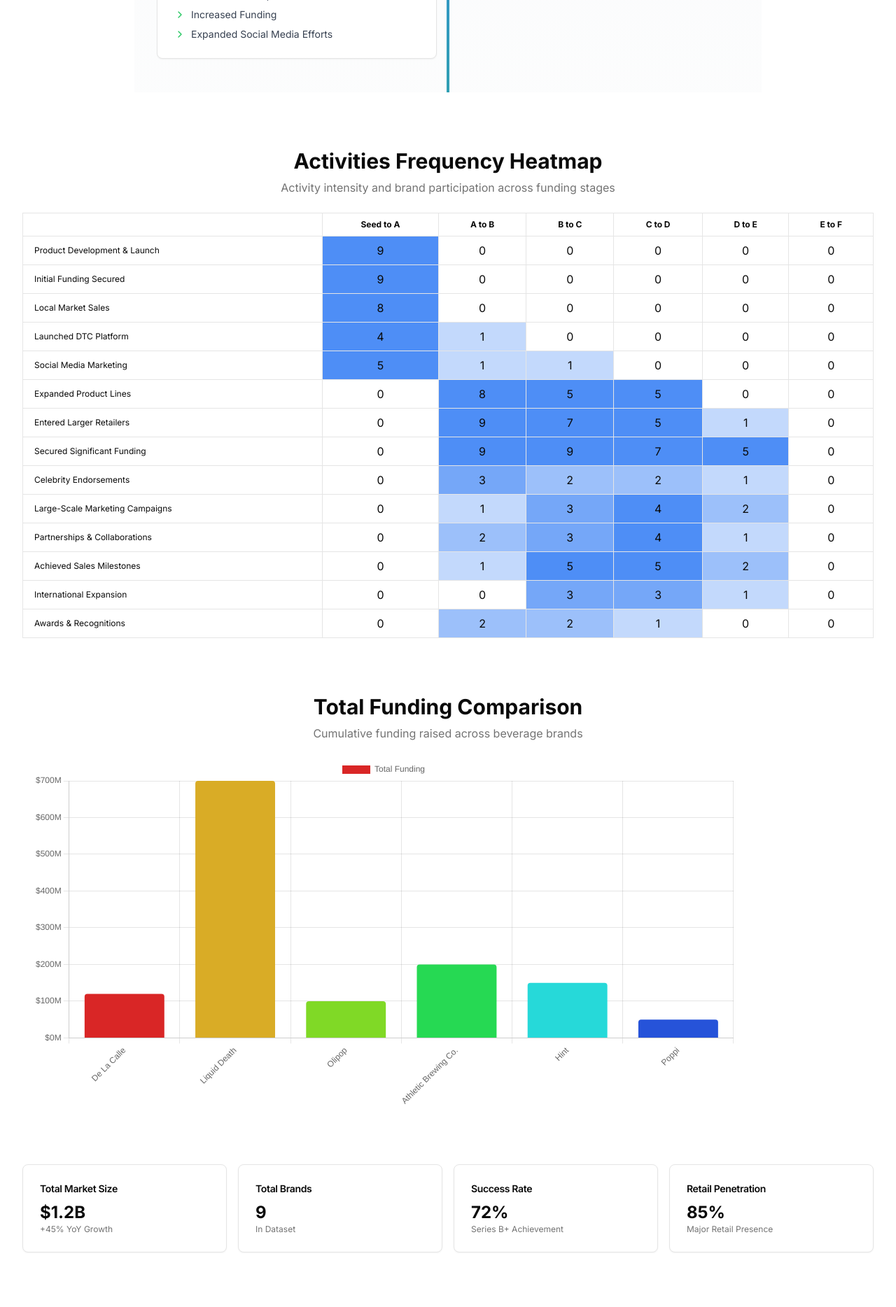
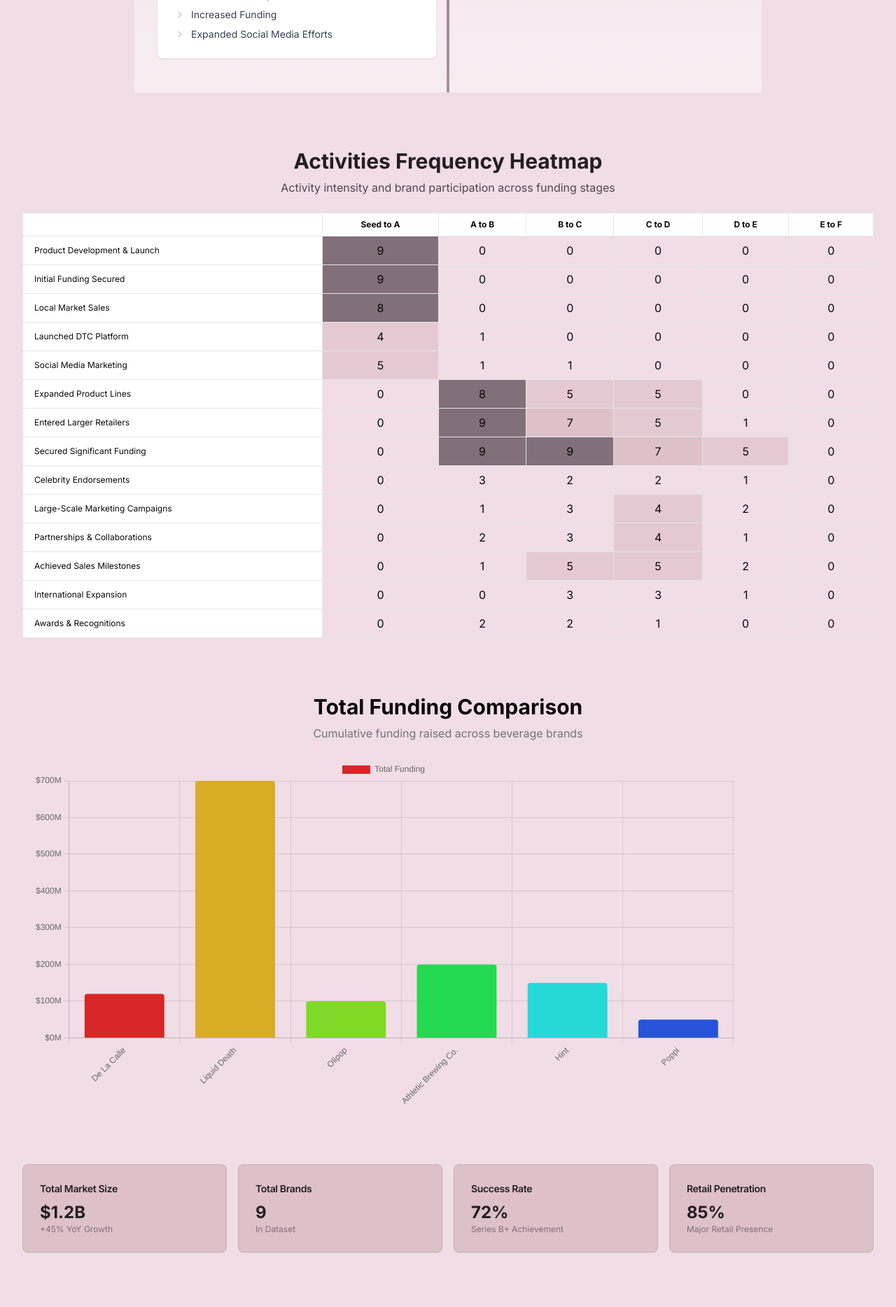
Before and after one commit to deathbybutterchicken/btomorrow, a Next.js app: page /summary in a window 1280 px wide. Shown: the part 880-2748 px from the top of the page at 70% size. Built offline with nearby package versions, Linux system fonts and the light colour scheme.

Commit message:
Summary styling v2 updated

```diff
--- a/src/components/Heatmap.tsx
+++ b/src/components/Heatmap.tsx
@@ -1147,17 +1147,20 @@
                     stage as keyof typeof activityData.stages
                   ];
                 const value = cellData.count;
-                const intensity = Math.min(0.9, value * 0.2 + 0.1);
+                const getBackgroundColor = (value: number) => {
+                  if (value === 0) return 'transparent';
+                  if (value >= 8) return '#816F7B';  // darkest
+                  if (value >= 6) return '#DDC0C8';  // medium dark
+                  if (value >= 4) return '#E4C9D2';  // medium light
+                  return '#F0DDE5';                  // lightest
+                };
 
                 return (
                   <td
                     key={idx}
                     className="border px-4 py-2 text-center cursor-pointer"
                     style={{
-                      backgroundColor:
-                        value > 0
-                          ? `rgba(59, 130, 246, ${intensity})`
-                          : "transparent",
+                      backgroundColor: getBackgroundColor(value)
                     }}
                     onClick={() => {
                       if (value > 0) {
--- a/src/components/Timeline.jsx
+++ b/src/components/Timeline.jsx
@@ -59,7 +59,7 @@
 const Timeline = () => {
   return (
     <ScrollArea className="h-[calc(100vh-4rem)] w-full max-w-4xl mx-auto">
-      <div className="p-8 bg-gradient-to-b from-gray-50 to-white rounded-xl shadow-xl">
+      <div className="p-8 bg-gradient-to-b from-[#F0DDE5] to-white rounded-xl shadow-xl">
         <h1 className="text-4xl font-bold text-center mb-4 text-gray-800">
           Typical Growth Path
         </h1>
@@ -68,7 +68,7 @@
         </p>
 
         <div className="relative">
-          <div className="absolute left-1/2 transform -translate-x-1/2 h-full w-1 bg-gradient-to-b from-blue-500 to-green-500"></div>
+          <div className="absolute left-1/2 transform -translate-x-1/2 h-full w-1 bg-gradient-to-b from-[#816F7B] to-[#DDC0C8]"></div>
 
           {stages.map((stage, index) => (
             <div
@@ -80,7 +80,7 @@
               <div className="w-1/2"></div>
               <Badge
                 variant="outline"
-                className="absolute left-1/2 transform -translate-x-1/2 z-10 bg-white text-blue-500 border-blue-500"
+                className="absolute left-1/2 transform -translate-x-1/2 z-10 bg-white text-[#816F7B] border-[#816F7B]"
               >
                 {`Stage ${index + 1}`}
               </Badge>
@@ -90,7 +90,7 @@
                 } transition-all duration-300 ease-in-out hover:shadow-lg`}
               >
                 <CardHeader>
-                  <CardTitle className="text-2xl font-semibold text-blue-700">
+                  <CardTitle className="text-2xl font-semibold text-[#816F7B]">
                     {stage.title}
                   </CardTitle>
                 </CardHeader>
@@ -101,7 +101,7 @@
                         key={itemIndex}
                         className="flex items-center text-gray-700"
                       >
-                        <ChevronRight className="mr-2 h-4 w-4 text-green-500 flex-shrink-0" />
+                        <ChevronRight className="mr-2 h-4 w-4 text-[#DDC0C8] flex-shrink-0" />
                         <span className="text-sm">{item}</span>
                       </li>
                     ))}
@@ -113,14 +113,14 @@
 
           <Badge
             variant="default"
-            className="absolute top-0 left-1/2 -translate-x-1/2 -translate-y-1/2 bg-blue-500 text-white"
+            className="absolute top-0 left-1/2 -translate-x-1/2 -translate-y-1/2 bg-[#816F7B] text-white"
           >
             Start
           </Badge>
 
           <Badge
             variant="default"
-            className="absolute bottom-0 left-1/2 -translate-x-1/2 translate-y-1/2 bg-green-500 text-white"
+            className="absolute bottom-0 left-1/2 -translate-x-1/2 translate-y-1/2 bg-[#DDC0C8] text-white"
           >
             Goal
           </Badge>
--- a/src/components/summary.tsx
+++ b/src/components/summary.tsx
@@ -21,6 +21,7 @@
   BarElement,
   Tooltip,
   Legend,
+  TooltipItem,
 } from "chart.js";
 import { Chart as ChartJSReact } from "react-chartjs-2";
 import { Card, CardContent, CardHeader, CardTitle, CardDescription } from "@/components/ui/card";
@@ -46,11 +47,6 @@
 const Heatmap = dynamic(() => import("./Heatmap").then((mod) => mod.default), {
   ssr: false,
 });
-const BarChartComponent = dynamic(() => import("./BarChartComponent"), {
-  ssr: false,
-});
-const SankeyDiagram = dynamic(() => import("./SankeyDiagram"), { ssr: false });
-const BrandCard = dynamic(() => import("./BrandCard"), { ssr: false });
 
 // Data structures
 interface ActivityData {
@@ -218,9 +214,12 @@
   }
 ];
 
+// Add this type definition at the top of the file with other interfaces
+interface TooltipContext {
+  raw: number;
+}
+
 function Summary() {
-  const router = useRouter();
-
   // Update the selectedCell state interface to include brands
   const [selectedCell, setSelectedCell] = useState<{
     activity: string;
@@ -282,8 +281,9 @@
       responsive: true,
       scales: {
         y: {
+          beginAtZero: true,
           ticks: {
-            callback: function(value: number) {
+            callback: function(this: unknown, value: number | string) {
               return `$${value}M`;
             }
           }
@@ -298,8 +298,8 @@
       plugins: {
         tooltip: {
           callbacks: {
-            label: function(context: any) {
-              return `$${context.raw}M`;
+            label: function(tooltipItem: TooltipItem<"bar">) {
+              return `${tooltipItem.formattedValue}`;
             }
           }
         }
@@ -390,10 +390,6 @@
     { brand: "Biolyte", years: 7 }
   ];
 
-  const strategyData = [
-    // ... copy the strategyData array from your provided code ...
-  ];
-
   // Update the TabsContent components to use ChartJS
   const FundingAnalysisChart = () => {
     const chartData = {
@@ -458,15 +454,15 @@
 
   return (
     <>
-      <NavBar textColor="text-black" />
-      <div className="flex flex-col items-center min-h-screen bg-background">
+      <NavBar textColor="text-[#231E24]" />
+      <div className="flex flex-col items-center min-h-screen bg-[#F0DDE5]">
         <div className="w-full max-w-7xl space-y-20 px-4 sm:px-6 lg:px-8 py-16">
           {/* Hero Section */}
           <div className="text-center space-y-4">
-            <h1 className="text-4xl font-bold tracking-tight sm:text-6xl">
+            <h1 className="text-4xl font-bold tracking-tight text-[#231E24] sm:text-6xl">
               Beverage Brand Growth Analysis
             </h1>
-            <p className="text-xl text-muted-foreground max-w-2xl mx-auto">
+            <p className="text-xl text-[#524751] max-w-2xl mx-auto">
               Comprehensive analysis of growth patterns across funding stages for
               successful beverage brands
             </p>
@@ -481,46 +477,44 @@
             {/* Heatmap */}
             <div className="space-y-6">
               <div className="text-center space-y-2">
-                <h2 className="text-3xl font-bold">
+                <h2 className="text-3xl font-bold text-[#231E24]">
                   Activities Frequency Heatmap
                 </h2>
-                <p className="text-muted-foreground">
+                <p className="text-[#524751]">
                   Activity intensity and brand participation across funding stages
                 </p>
               </div>
               <Heatmap onCellClick={handleCellClick} />
             </div>
-          </section>{" "}
-          {/* Add this closing tag */}
+          </section>
           {/* Dialog for cell details */}
           <Dialog
             open={!!selectedCell}
             onOpenChange={() => setSelectedCell(null)}
           >
-            <DialogContent>
+            <DialogContent className="bg-[#E4C9D2]">
               <DialogHeader>
-                <DialogTitle>
+                <DialogTitle className="text-[#231E24]">
                   {selectedCell?.activity} - {selectedCell?.stage}
                 </DialogTitle>
               </DialogHeader>
               {selectedCell && (
-                <div className="space-y-4">
+                <div className="space-y-4 text-[#524751]">
                   <p>
-                    <strong>Activity:</strong> {selectedCell.activity}
+                    <strong className="text-[#231E24]">Activity:</strong> {selectedCell.activity}
                   </p>
                   <p>
-                    <strong>Stage:</strong> {selectedCell.stage}
+                    <strong className="text-[#231E24]">Stage:</strong> {selectedCell.stage}
                   </p>
                   <p>
-                    <strong>Number of Brands:</strong> {selectedCell.value}
+                    <strong className="text-[#231E24]">Number of Brands:</strong> {selectedCell.value}
                   </p>
-                  {/* Brands list with descriptions */}
                   <div>
-                    <h3 className="text-lg font-semibold mb-2">Brands:</h3>
+                    <h3 className="text-lg font-semibold text-[#231E24] mb-2">Brands:</h3>
                     <ul className="list-disc list-inside space-y-2">
                       {selectedCell.brands.map((brand, idx) => (
                         <li key={idx}>
-                          <strong>{brand.name}:</strong> {brand.description}
+                          <strong className="text-[#231E24]">{brand.name}:</strong> {brand.description}
                         </li>
                       ))}
                     </ul>
@@ -531,17 +525,16 @@
           </Dialog>
           {/* Add the Funding Comparison component */}
           <FundingComparison />
-          {/* Add the Liquid Death button */}
           {/* Market Overview Cards */}
           <div className="grid grid-cols-1 md:grid-cols-4 gap-4">
             {marketMetrics.map((metric, index) => (
-              <Card key={index}>
+              <Card key={index} className="bg-[#DDC0C8] border-[#231E24]/10">
                 <CardHeader className="pb-2">
-                  <CardTitle className="text-sm">{metric.metric}</CardTitle>
+                  <CardTitle className="text-sm text-[#231E24]">{metric.metric}</CardTitle>
                 </CardHeader>
                 <CardContent>
-                  <div className="text-2xl font-bold">{metric.value}</div>
-                  <p className="text-xs text-muted-foreground">{metric.subtext}</p>
+                  <div className="text-2xl font-bold text-[#231E24]">{metric.value}</div>
+                  <p className="text-xs text-[#816F7B]">{metric.subtext}</p>
                 </CardContent>
               </Card>
             ))}
@@ -550,13 +543,13 @@
           {/* Stage Achievement Cards */}
           <div className="grid grid-cols-1 md:grid-cols-4 gap-4">
             {stageMetrics.map((metric, index) => (
-              <Card key={index}>
+              <Card key={index} className="bg-[#DDC0C8] border-[#231E24]/10">
                 <CardHeader className="pb-2">
-                  <CardTitle className="text-sm">{metric.metric}</CardTitle>
+                  <CardTitle className="text-sm text-[#231E24]">{metric.metric}</CardTitle>
                 </CardHeader>
                 <CardContent>
-                  <div className="text-2xl font-bold">{metric.value}</div>
-                  <p className="text-xs text-muted-foreground">{metric.subtext}</p>
+                  <div className="text-2xl font-bold text-[#231E24]">{metric.value}</div>
+                  <p className="text-xs text-[#816F7B]">{metric.subtext}</p>
                 </CardContent>
               </Card>
             ))}
@@ -564,16 +557,28 @@
 
           {/* Detailed Analysis Tabs */}
           <Tabs defaultValue="funding" className="w-full">
-            <TabsList>
-              <TabsTrigger value="funding">Funding Analysis</TabsTrigger>
-              <TabsTrigger value="time">Time to Scale</TabsTrigger>
+            <TabsList className="bg-[#DDC0C8]">
+              <TabsTrigger
+                value="funding"
+                className="data-[state=active]:bg-[#E4C9D2] data-[state=active]:text-[#231E24] text-[#524751]"
+              >
+                Funding Analysis
+              </TabsTrigger>
+              <TabsTrigger
+                value="time"
+                className="data-[state=active]:bg-[#E4C9D2] data-[state=active]:text-[#231E24] text-[#524751]"
+              >
+                Time to Scale
+              </TabsTrigger>
             </TabsList>
 
             <TabsContent value="funding">
-              <Card>
+              <Card className="bg-[#E4C9D2] border-[#231E24]/10">
                 <CardHeader>
-                  <CardTitle>Funding Rounds Comparison</CardTitle>
-                  <CardDescription>Investment raised by round (millions USD)</CardDescription>
+                  <CardTitle className="text-[#231E24]">Funding Rounds Comparison</CardTitle>
+                  <CardDescription className="text-[#816F7B]">
+                    Investment raised by round (millions USD)
+                  </CardDescription>
                 </CardHeader>
                 <CardContent>
                   <div className="h-96">
@@ -584,10 +589,12 @@
             </TabsContent>
 
             <TabsContent value="time">
-              <Card>
+              <Card className="bg-[#E4C9D2] border-[#231E24]/10">
                 <CardHeader>
-                  <CardTitle>Time to $100M Revenue</CardTitle>
-                  <CardDescription>Years from founding to $100M revenue</CardDescription>
+                  <CardTitle className="text-[#231E24]">Time to $100M Revenue</CardTitle>
+                  <CardDescription className="text-[#816F7B]">
+                    Years from founding to $100M revenue
+                  </CardDescription>
                 </CardHeader>
                 <CardContent>
                   <div className="h-96">
@@ -601,21 +608,38 @@
           {/* Add after the existing Tabs component */}
           <section className="space-y-6">
             <div className="text-center space-y-2">
-              <h2 className="text-3xl font-bold">Normalized Growth Analysis</h2>
-              <p className="text-muted-foreground">Growth trajectories from company inception</p>
+              <h2 className="text-3xl font-bold text-[#231E24]">Normalized Growth Analysis</h2>
+              <p className="text-[#524751]">Growth trajectories from company inception</p>
             </div>
             <Tabs defaultValue="revenue" className="w-full">
-              <TabsList>
-                <TabsTrigger value="revenue">Revenue Growth</TabsTrigger>
-                <TabsTrigger value="retail">Retail Expansion</TabsTrigger>
-                <TabsTrigger value="growth">Growth Rates</TabsTrigger>
+              <TabsList className="bg-[#DDC0C8]">
+                <TabsTrigger
+                  value="revenue"
+                  className="data-[state=active]:bg-[#E4C9D2] data-[state=active]:text-[#231E24] text-[#524751]"
+                >
+                  Revenue Growth
+                </TabsTrigger>
+                <TabsTrigger
+                  value="retail"
+                  className="data-[state=active]:bg-[#E4C9D2] data-[state=active]:text-[#231E24] text-[#524751]"
+                >
+                  Retail Expansion
+                </TabsTrigger>
+                <TabsTrigger
+                  value="growth"
+                  className="data-[state=active]:bg-[#E4C9D2] data-[state=active]:text-[#231E24] text-[#524751]"
+                >
+                  Growth Rates
+                </TabsTrigger>
               </TabsList>
 
               <TabsContent value="revenue">
-                <Card>
+                <Card className="bg-[#E4C9D2] border-[#231E24]/10">
                   <CardHeader>
-                    <CardTitle>Revenue Growth from Year 0</CardTitle>
-                    <CardDescription>Annual revenue by years since founding (in millions USD)</CardDescription>
+                    <CardTitle className="text-[#231E24]">Revenue Growth from Year 0</CardTitle>
+                    <CardDescription className="text-[#816F7B]">
+                      Annual revenue by years since founding (in millions USD)
+                    </CardDescription>
                   </CardHeader>
                   <CardContent>
                     <div className="h-96">
@@ -659,10 +683,12 @@
               </TabsContent>
 
               <TabsContent value="retail">
-                <Card>
+                <Card className="bg-[#E4C9D2] border-[#231E24]/10">
                   <CardHeader>
-                    <CardTitle>Retail Location Growth</CardTitle>
-                    <CardDescription>Store count by years since founding</CardDescription>
+                    <CardTitle className="text-[#231E24]">Retail Location Growth</CardTitle>
+                    <CardDescription className="text-[#816F7B]">
+                      Store count by years since founding
+                    </CardDescription>
                   </CardHeader>
                   <CardContent>
                     <div className="h-96">
@@ -706,10 +732,12 @@
               </TabsContent>
 
               <TabsContent value="growth">
-                <Card>
+                <Card className="bg-[#E4C9D2] border-[#231E24]/10">
                   <CardHeader>
-                    <CardTitle>Year-over-Year Growth Rates</CardTitle>
-                    <CardDescription>Growth rate comparison by stage (%)</CardDescription>
+                    <CardTitle className="text-[#231E24]">Year-over-Year Growth Rates</CardTitle>
+                    <CardDescription className="text-[#816F7B]">
+                      Growth rate comparison by stage (%)
+                    </CardDescription>
                   </CardHeader>
                   <CardContent>
                     <div className="h-96">
```
Also changed, not shown: 1 other file (tests, documents, lock files or other folders).
